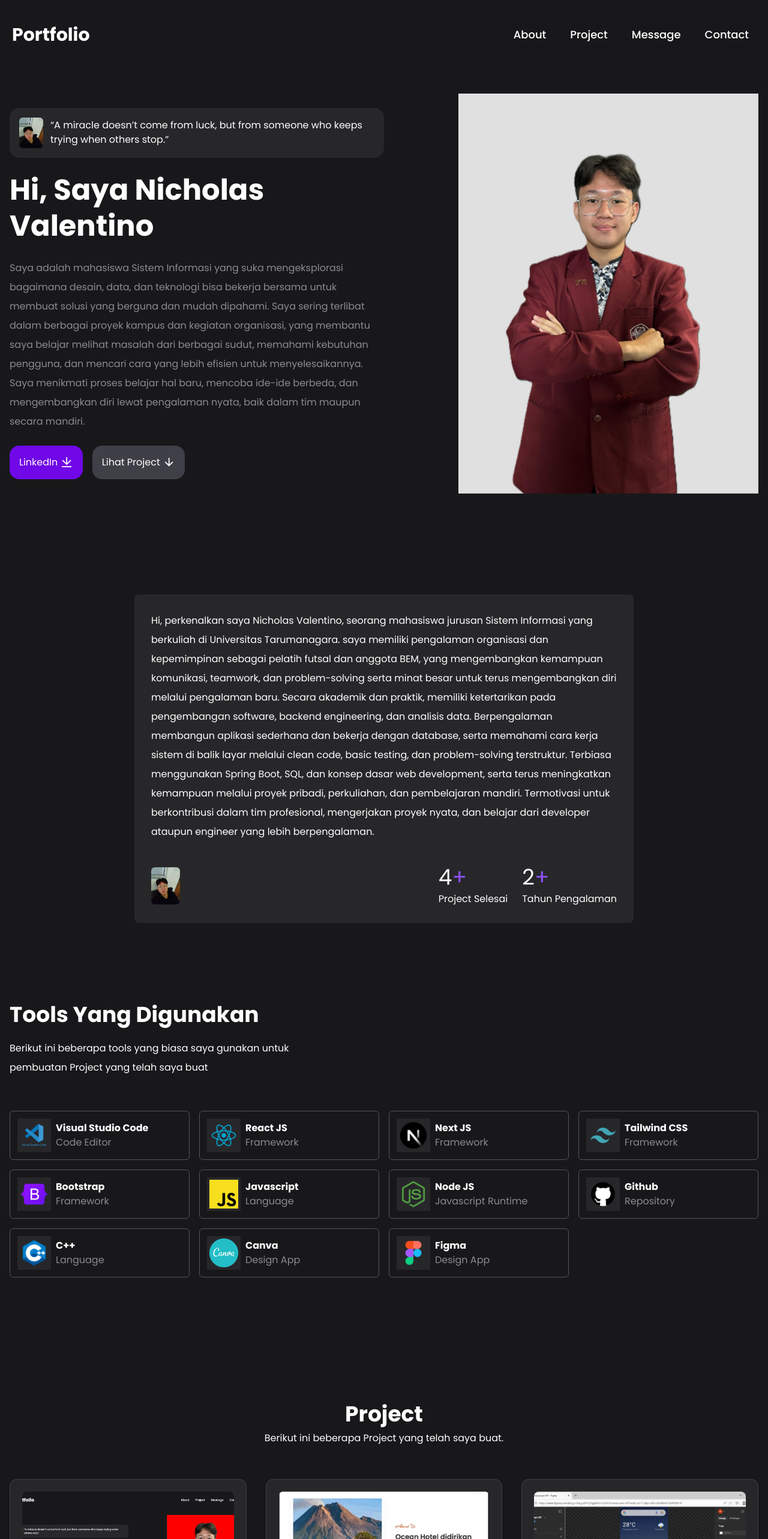
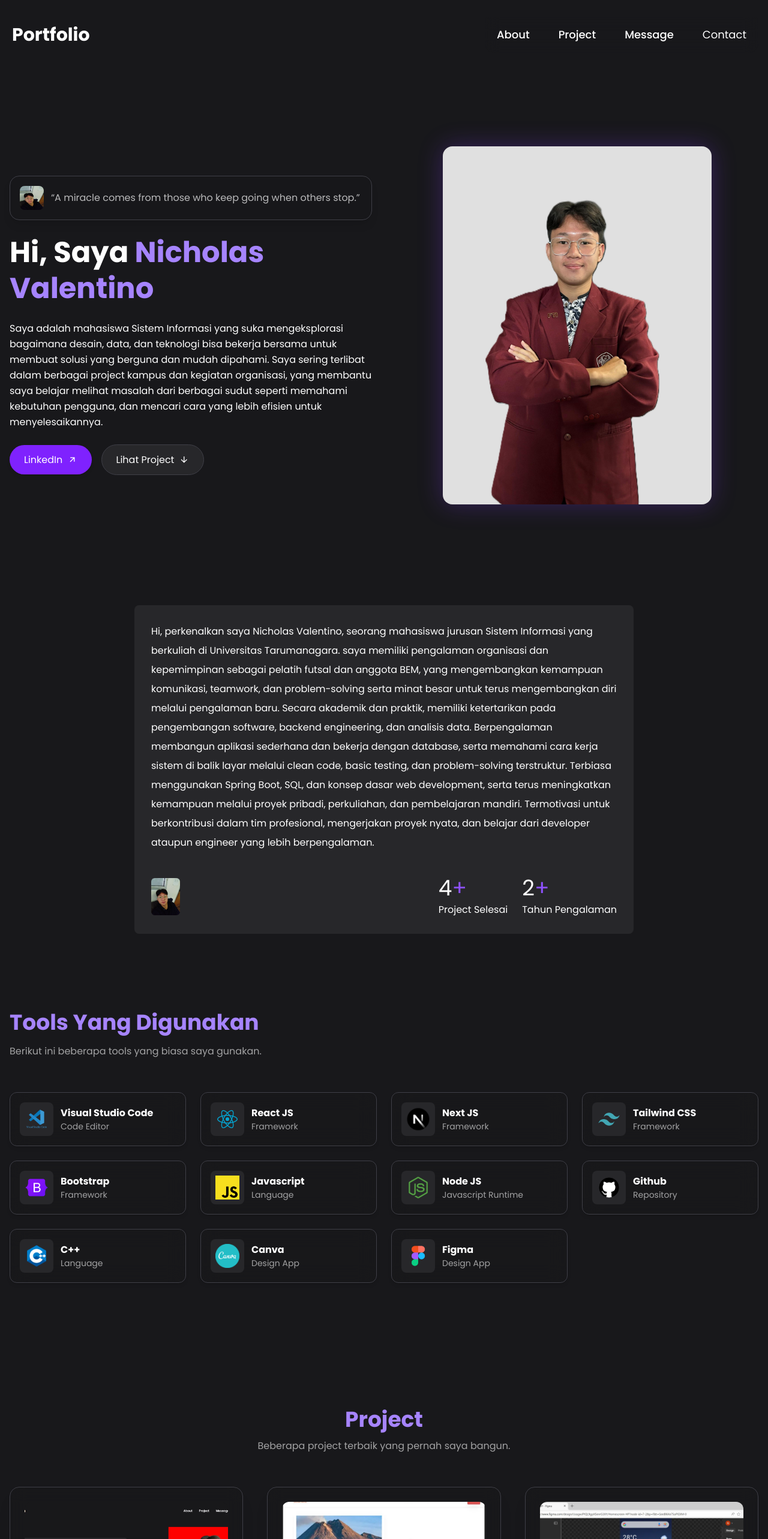
Before and after one commit to nicholv21/Website-Portfolio, a React (Vite) app: page / in a window 1280 px wide. Shown: the top 2566 px of the page at 60% size. Built offline with nearby package versions, Linux system fonts and the light colour scheme.

Commit message:
perbaikan about

```diff
--- a/src/App.jsx
+++ b/src/App.jsx
@@ -1,39 +1,58 @@
-import DataImage from "./data"
-import { listTools, listProyek } from "./data"
+import DataImage from "./data";
+import { listTools, listProyek } from "./data";
 
 function App() {
   return (
     <>
-    {/* Hero Section */}
-    <div className="hero grid md:grid-cols-2 items-center pt-10 xl:gap-0 gap-6 grid-cols-1">
+      {/* HERO SECTION PREMIUM */}
+      <div className="hero grid md:grid-cols-2 items-center pt-32 gap-10">
+        {/* Left */}
         <div className="animate__animated animate__fadeInUp">
-        {/* Border foto kecil dan quotes */}
-        <div className="flex items-center gap-3 mb-6 bg-zinc-800 w-fit p-4 rounded-2xl">
-        <img src={DataImage.Foto} alt="Image Nicho" className="w-10 rounded-md" loading="lazy" />
-        <q>A miracle doesn’t come from luck, but from someone who keeps trying when others stop.</q>
-        </div> {/* Border foto kecil dan quotes */}
+          {/* Badge */}
+          <div className="flex items-center gap-3 mb-6 bg-zinc-900/60 backdrop-blur-md border border-zinc-700 p-4 rounded-2xl shadow-lg">
+            <img src={DataImage.Foto} className="w-10 h-10 rounded-lg" alt="Nicho" />
+            <q className="text-white/70">
+              A miracle comes from those who keep going when others stop.
+            </q>
+          </div>
 
-        <h1 className="text-5xl/tight font-bold mb-6">Hi, Saya Nicholas Valentino</h1>
-        <p className="text-base/loose mb-6 opacity-50">
-        Saya adalah mahasiswa Sistem Informasi yang suka mengeksplorasi bagaimana desain, data, dan teknologi bisa bekerja bersama untuk membuat solusi yang berguna dan mudah dipahami.
-        Saya sering terlibat dalam berbagai proyek kampus dan kegiatan organisasi, yang membantu saya belajar melihat masalah dari berbagai sudut, memahami kebutuhan pengguna, dan mencari cara yang lebih efisien untuk menyelesaikannya.
-        Saya menikmati proses belajar hal baru, mencoba ide-ide berbeda, dan mengembangkan diri lewat pengalaman nyata, baik dalam tim maupun secara mandiri.</p>
-        {/* Download dan Lihat */}
-        <div className="flex items-center sm:gap-4 gap-2">
-          <a href="https://www.linkedin.com/in/nicholasvalentino21" className="bg-violet-700 p-4 rounded-2xl hover:bg-violet-600">
-            LinkedIn <i className="ri-download-line ri-lg"></i>
+          <h1 className="text-5xl font-extrabold leading-tight mb-6">
+            Hi, Saya <span className="text-violet-400">Nicholas Valentino</span>
+          </h1>
+
+          <p className="text-base leading-relaxed text-white/60 mb-6">
+           <span className="text-white">Saya adalah mahasiswa Sistem Informasi yang suka mengeksplorasi bagaimana desain, data, dan teknologi bisa bekerja bersama untuk membuat solusi yang berguna dan mudah dipahami.
+           Saya sering terlibat dalam berbagai project kampus dan kegiatan organisasi, yang membantu saya belajar melihat masalah dari berbagai sudut seperti memahami kebutuhan pengguna, dan mencari cara yang lebih efisien untuk menyelesaikannya.</span>
+          </p>
+
+          <div className="flex items-center gap-4 mt-5">
+            <a
+              href="https://www.linkedin.com/in/nicholasvalentino21"
+              className="px-6 py-3 bg-violet-600 rounded-full shadow-md hover:bg-violet-500 hover:shadow-violet-600/30 transition"
+            >
+              LinkedIn <i className="ri-arrow-right-up-line ml-1"></i>
             </a>
-          <a href="#project" className="bg-zinc-700 p-4 rounded-2xl hover:bg-zinc-600">
-            Lihat Project <i className="ri-arrow-down-line ri-lg"></i>
+
+            <a
+              href="#project"
+              className="px-6 py-3 bg-zinc-800 border border-zinc-700 rounded-full hover:bg-zinc-700 transition"
+            >
+              Lihat Project <i className="ri-arrow-down-line ml-1"></i>
             </a>
-        </div> {/* Download dan Lihat */}
+          </div>
+        </div>
 
+        {/* Right Image */}
+        <div className="flex justify-center">
+          <img
+            src={DataImage.Foto2}
+            alt="Foto Nicho"
+            className="w-full max-w-md rounded-2xl shadow-[0_0_40px_#7c3aed50] animate__animated animate__fadeInUp"
+          />
         </div>
-      <img src={DataImage.Foto2} alt="Image Nicho" className="w-[500px] md:ml-auto
-      animate__animated animate__fadeInUp" loading="lazy"/>
-    </div> {/* Hero Section */}
+      </div>
 
-    {/* Tentang */}
+      {/* ABOUT SECTION */}
        <div className="tentang mt-32 py-10" id="tentang">
          <div className="xl:w-2/3 lg:w-3/4 w-full mx-auto p-7 bg-zinc-800 rounded-lg" data-aos="fade-up" data-aos-duration="1000" data-aos-once="true">
            <img src={DataImage.Foto} alt="Image Nicho" className="w-12 rounded-md mb-10 sm:hidden" loading="lazy" />
@@ -67,163 +86,134 @@ function App() {
            </div>
          </div>
 
+        {/* Tools */}
         <div className="tools mt-32">
-        <h1 className="text-4xl/snug font-bold mb-4" data-aos="fade-up" data-aos-duration="1000" data-aos-once="true">
-        Tools Yang Digunakan</h1>
-        <p className="xl:w-2/5 lg:w-2/4 md:w-2/3 sm:w-3/4 text-base/loose opacity-50" data-aos="fade-up" data-aos-duration="1000" data-aos-delay="300" data-aos-once="true">
-        Berikut ini beberapa tools yang biasa saya gunakan untuk
-        pembuatan Project yang telah saya buat</p>
-        <div className="tools-box mt-14 grid lg:grid-cols-4 md:grid-cols-3 sm:grid-cols-2 sl:grid-cols-1 gap-4">
+          <h1 className="text-4xl font-bold mb-4 text-violet-400">Tools Yang Digunakan</h1>
+          <p className="text-white/60 max-w-xl">
+            Berikut ini beberapa tools yang biasa saya gunakan.
+          </p>
+
+          <div className="tools-box mt-14 grid lg:grid-cols-4 md:grid-cols-3 sm:grid-cols-2 gap-6">
             {listTools.map((tool) => (
-            <div className="flex items-center gap-2 p-3 border
-            border-zinc-600 rounded-md hover:bg-zinc-800 group" key={tool.id} data-aos="fade-up" data-aos-duration="1000"
-            data-aos-delay={tool.dad} data-aos-once="true">
-            <img src={tool.gambar} alt="Tools Image" className="w-14 bg-zinc-800 p-1 group-hover:bg-zinc-900" />
+              <div
+                key={tool.id}
+                className="flex items-center gap-3 p-4 bg-zinc-900/50 border border-zinc-700 backdrop-blur-lg rounded-xl hover:bg-zinc-900 transition shadow-md"
+              >
+                <img
+                  src={tool.gambar}
+                  className="w-14 bg-zinc-800 p-2 rounded-lg"
+                  alt={tool.nama}
+                />
                 <div>
                   <h4 className="font-bold">{tool.nama}</h4>
-                <p className="opacity-50">{tool.ket}</p>
-              </div>
-            </div>
-          ))}
-
-        </div>
-      </div>
-    </div>
-    {/* Tentang */}
-
-    {/* Proyek awal*/}
-    {/* <div className="proyek mt-32 py-10" id="project">
-      <h1 className="text-center text-4xl font-bold mb-2" data-aos="fade-up" data-aos-duration="1000" data-aos-once="true">Project</h1>
-      <p className="text-base/loose text-center opacity-50" data-aos="fade-up" data-aos-duration="1000" data-aos-delay="300" data-aos-once="true">Berikut ini beberapa
-      Project yang telah saya buat.</p>
-      <div className="proyek-box mt-14 grid lg:grid-cols-3 sm:grid-cols-2 grid-cols-1 gap-4">
-        {listProyek.map(project => (
-          <div key={project.id} className="p-4 bg-zinc-800 rounded-md" data-aos="fade-up" data-aos-duration="1000" data-aos-delay={project.dad} data-aos-once="true">
-            <img src={project.gambar} alt="Image Project" loading="lazy"/>
-            <div>
-              <h1 className="text-2xl font-bold my-4">{project.nama}</h1>
-              <p className="text-base/loose mb-4">{project.desk}</p>
-              <div className="flex flex-wrap gap-2">
-                {project.tools.map((tool, index) => (
-                  <p className="py-1 px-3 border border-zinc-500 bg-zinc-600 rounded-md font-semibold" key={index}>
-                  {tool}</p>
-              ))}
-            </div>
-            <div className="mt-8 text-center">
-              <a href={project.link} className="bg-violet-700 p-3 rounded-lg block border
-              border-zinc-600 hover:bg-violet-600">Lihat Project</a>
-            </div>
+                  <p className="text-white/60 text-sm">{tool.ket}</p>
                 </div>
               </div>
             ))}
           </div>
-    </div> */}
-    {/* Proyek awal*/}
+        </div>
+      </div>
 
-    {/* Proyek */}
+      {/* PROJECT SECTION */}
       <div className="proyek mt-32 py-10" id="project">
-      <h1
-        className="text-center text-4xl font-bold mb-2"
-        data-aos="fade-up"
-        data-aos-duration="1000"
-        data-aos-once="true"
-      >
-        Project
-      </h1>
-      <p
-        className="text-base text-center opacity-60"
-        data-aos="fade-up"
-        data-aos-duration="1000"
-        data-aos-delay="300"
-        data-aos-once="true"
-      >
-        Berikut ini beberapa Project yang telah saya buat.
+        <h1 className="text-center text-4xl font-bold mb-3 text-violet-400">Project</h1>
+        <p className="text-center text-white/60 mb-14">
+          Beberapa project terbaik yang pernah saya bangun.
         </p>
 
-      <div className="proyek-box mt-14 grid lg:grid-cols-3 sm:grid-cols-2 grid-cols-1 gap-8">
+        <div className="grid lg:grid-cols-3 sm:grid-cols-2 grid-cols-1 gap-10">
           {listProyek.map((project) => (
             <div
               key={project.id}
-            className="p-5 bg-zinc-800 rounded-xl shadow-lg border border-zinc-700 hover:shadow-xl transition-all duration-300"
-            data-aos="fade-up"
-            data-aos-duration="1000"
-            data-aos-delay={project.dad}
-            data-aos-once="true"
+              className="bg-zinc-900/50 backdrop-blur-md border border-zinc-700 p-6 rounded-2xl
+              shadow-xl hover:-translate-y-2 hover:shadow-[0_0_25px_#7c3aed60]
+              transition-all duration-300 flex flex-col justify-between h-full"
             >
-          {/* Gambar project */}
-            <div className="w-full h-52 overflow-hidden rounded-lg mb-4">
+              <div className="w-full h-56 overflow-hidden rounded-xl mb-4">
                 <img
                   src={project.gambar}
-                alt="Image Project"
-                loading="lazy"
-                className="w-full h-full object-cover"
+                  alt={project.nama}
+                  className="w-full h-full object-cover hover:scale-110 transition duration-500"
                 />
               </div>
 
-            {/* Nama */}
-            <h1 className="text-2xl font-bold mb-3">{project.nama}</h1>
+              <h2 className="text-2xl font-bold mb-2">{project.nama}</h2>
+              <p className="text-white/60 leading-relaxed mb-4">{project.desk}</p>
 
-            {/* Deskripsi */}
-            <p className="text-base leading-relaxed opacity-80 mb-4">
-              {project.desk}
-            </p>
-
-            {/* Tools */}
-            <div className="flex flex-wrap gap-2">
+              <div className="flex flex-wrap gap-2 mb-6">
                 {project.tools.map((tool, index) => (
                   <span
                     key={index}
-                  className="py-1 px-3 bg-zinc-700 border border-zinc-500 rounded-md text-sm font-semibold"
+                    className="text-sm px-3 py-1 bg-zinc-800/80 border border-zinc-600 rounded-full"
                   >
                     {tool}
                   </span>
                 ))}
               </div>
 
-            {/* Tombol Lihat Project */}
-            <div className="mt-8 text-center">
               <a
                 href={project.link}
-                className="bg-violet-700 p-3 rounded-lg block border border-zinc-600 hover:bg-violet-600 transition-all duration-200"
+                className="block text-center bg-violet-600 hover:bg-violet-500 p-3 rounded-full transition"
               >
                 Lihat Project
               </a>
             </div>
-          </div>
           ))}
         </div>
       </div>
-    {/* Proyek */}
 
+      {/* CONTACT FORM */}
+      <div className="kontak mt-32 px-4" id="message">
+        <h1 className="text-4xl font-bold text-center mb-3">Kontak</h1>
+        <p className="text-center text-white/60 mb-10">Mari terhubung dengan saya.</p>
 
-    {/* Kontak */}
-    <div className="kontak mt-32 sm:p-10 p-0" id="message">
-      <h1 className="text-4xl mb-2 font-bold text-center" data-aos="fade-up" data-aos-duration="1000" data-aos-once="true">Kontak</h1>
-      <p className="text-base/loose text-center mb-10 opacity-50" data-aos="fade-up" data-aos-duration="1000" data-aos-once="true" data-aos-delay="300">Mari terhubung dengan saya.</p>
-      <form action="https://formsubmit.co/nicholasvalentino09@gmail.com" method="POST"
-      className="bg-zinc-800 p-10 sm:w-fit w-full mx-auto rounded-md" autoComplete="off" data-aos="fade-up" data-aos-once="true" data-aos-duration="1000" data-aos-delay="500">
+        <form
+          action="https://formsubmit.co/nicholasvalentino09@gmail.com"
+          method="POST"
+          className="bg-zinc-900/60 backdrop-blur-xl border border-zinc-700 p-10 rounded-2xl shadow-xl max-w-lg mx-auto"
+        >
           <div className="flex flex-col gap-6">
-          <div className="flex flex-col gap-2">
-            <label className="font-semibold">Nama Lengkap</label>
-            <input type="text" name="nama" className="border-zinc-500 p-2 rounded-md" placeholder="Masukkan Nama..." required />
+            <div>
+              <label className="font-semibold mb-2 block">Nama Lengkap</label>
+              <input
+                type="text"
+                name="nama"
+                className="w-full p-3 rounded-xl bg-zinc-800 border border-zinc-700 focus:border-violet-500 focus:outline-none"
+                required
+              />
             </div>
-          <div className="flex flex-col gap-2">
-            <label className="font-semibold">Email</label>
-            <input type="email" name="email" className="border-zinc-500 p-2 rounded-md" placeholder="Masukkan Email..." required />
+
+            <div>
+              <label className="font-semibold mb-2 block">Email</label>
+              <input
+                type="email"
+                name="email"
+                className="w-full p-3 rounded-xl bg-zinc-800 border border-zinc-700 focus:border-violet-500"
+                required
+              />
             </div>
-          <div className="flex flex-col gap-2">
-            <label htmlFor="" className="font-semibold">Pesan</label>
-            <textarea name="pesan" id="pesan" cols="45" rows="7" className="border-zinc-500 p-2 rounded-md" placeholder="Masukkan Pesan..." required></textarea>
+
+            <div>
+              <label className="font-semibold mb-2 block">Pesan</label>
+              <textarea
+                name="pesan"
+                rows="6"
+                className="w-full p-3 rounded-xl bg-zinc-800 border border-zinc-700 focus:border-violet-500"
+                required
+              ></textarea>
             </div>
-          <div className="text-center">
-          <button type="submit" className="bg-violet-700 p-3 rounded-lg w-full cursor-pointer block border border-zinc-600 hover:bg-violet-600">Kirim Pesan</button>
-          </div>
+
+            <button
+              type="submit"
+              className="w-full py-3 bg-violet-600 hover:bg-violet-500 rounded-full shadow-lg hover:shadow-violet-500/30 transition"
+            >
+              Kirim Pesan
+            </button>
           </div>
         </form>
       </div>
-    {/* Kontak */}
     </>
-  )
+  );
 }
 
-export default App
+export default App;
--- a/src/components/Footer.jsx
+++ b/src/components/Footer.jsx
@@ -1,21 +1,26 @@
 const Footer = () => {
-  return (
-    <div className="mt-32 py-4 flex md:flex-row flex-col gap-6 md:gap- justify-between items-center" id="contact">
-        <h1 className="text-2xl font-bold">Portfolio</h1>
-        <div className="flex gap-7 items-center lg:ml-20 md:ml-15 ml-0">
-            <a href="#">© 2025 Nicholas Valentino</a>
-        </div>
-        <div className="flex items-center gap-3">
-            <a href="https://www.instagram.com/nicholas.nv" target="_blank" rel="noopener noreferrer">
-                <i className="ri-instagram-fill ri-2x"></i>
+    return(
+<div className="mt-32 py-10 border-t border-zinc-800 text-center">
+  <h1 className="text-2xl font-bold mb-3">Nicholas Valentino</h1>
+
+  <div className="flex justify-center gap-6 mb-4">
+    <a href="https://www.instagram.com/nicholas.nv" className="hover:text-violet-400 transition">
+      <i className="ri-instagram-line text-2xl"></i>
     </a>
-            <a href="https://www.linkedin.com/in/nicholasvalentino21" target="_blank" rel="noopener noreferrer">
-                <i className="ri-linkedin-fill ri-2x"></i>
+    <a href="https://www.linkedin.com/in/nicholasvalentino21" className="hover:text-violet-400 transition">
+      <i className="ri-linkedin-fill text-2xl"></i>
     </a>
-            <a href="https://github.com/nicholv21" target="_blank" rel="noopener noreferrer">
-                <i className="ri-github-fill ri-2x"></i>
+    <a href="https://github.com/nicholv21" className="hover:text-violet-400 transition">
+      <i className="ri-github-fill text-2xl"></i>
+    </a>
+    <a   href="https://mail.google.com/mail/?view=cm&fs=1&to=nicholasvalentino09@gmail.com" target="_blank" rel="noopener noreferrer" className="hover:text-violet-400 transition">
+      <i className="ri-mail-fill text-2xl"></i>
     </a>
   </div>
+
+  <p className="text-white/50">
+    © 2025 Nicholas Valentino
+  </p>
 </div>
     )
 }
--- a/src/components/Navbar.jsx
+++ b/src/components/Navbar.jsx
@@ -25,20 +25,19 @@ const Navbar = () => {
       </div>
       <ul className={`menu flex items-center sm:gap-10 gap-4 md:static fixed left-1/2 -translate-x-1/2
         md:translate-x-0 md:opacity-100 bg-white/30 backdrop-blur-md p-4 rounded-br-2xl rounded-bl-2xl
-        md:bg-transparent transition-all md:transition-none z-40 ${
-          active ? "top-0 opacity-100" : "-top-10 opacity-0"
-          }`}>
+        md:bg-transparent transition-all md:transition-none z-50 ${
+          active ? "top-0 opacity-100" : "-top-10 opacity-0"}`}>
         <li>
-          <a href="#tentang" className="text-lg font-medium">About</a>
+          <a href="#tentang" className="sm:text-lg text-base font-medium hover:text-violet-500 transition-all hover:-translate-y-0.5 hover:shadow-lg rounded-lg inline-block px-1">About</a>
         </li>
         <li>
-          <a href="#project" className="text-lg font-medium">Project</a>
+          <a href="#project" className="sm:text-lg text-base font-medium hover:text-violet-500 transition-all hover:-translate-y-0.5 hover:shadow-lg rounded-lg inline-block px-1">Project</a>
         </li>
         <li>
-          <a href="#message" className="text-lg font-medium">Message</a>
+          <a href="#message" className="sm:text-lg text-base font-medium hover:text-violet-500 transition-all hover:-translate-y-0.5 hover:shadow-lg rounded-lg inline-block px-1">Message</a>
         </li>
         <li>
-          <a href="#contact" className="text-lg font-medium">Contact</a>
+          <a href="#contact" className="sm:text-lg text-base hover:text-violet-500 transition-all hover:-translate-y-0.5 hover:shadow-lg rounded-lg inline-block px-1">Contact</a>
         </li>
       </ul>
     </div>
```
Also changed, not shown: 1 other file (tests, documents, lock files or other folders). Lines whose indentation alone changed are shown as unchanged.
